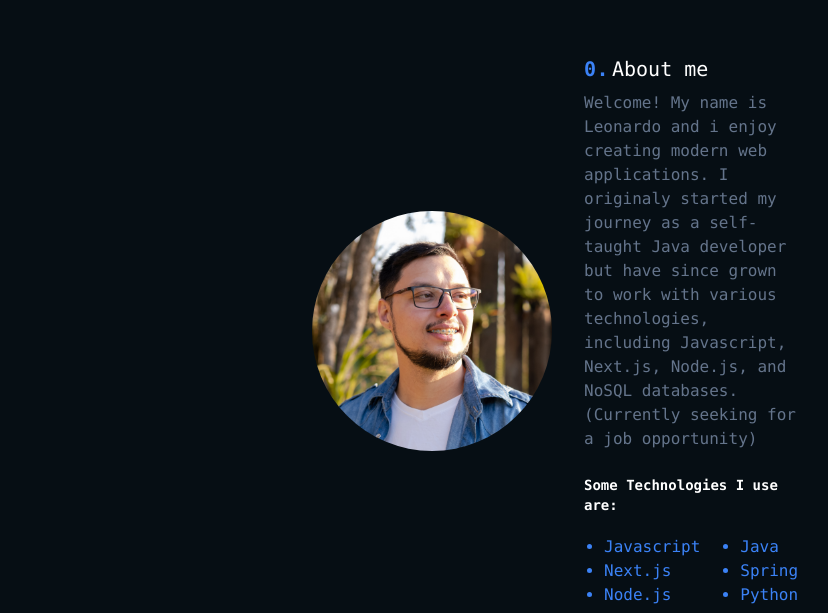
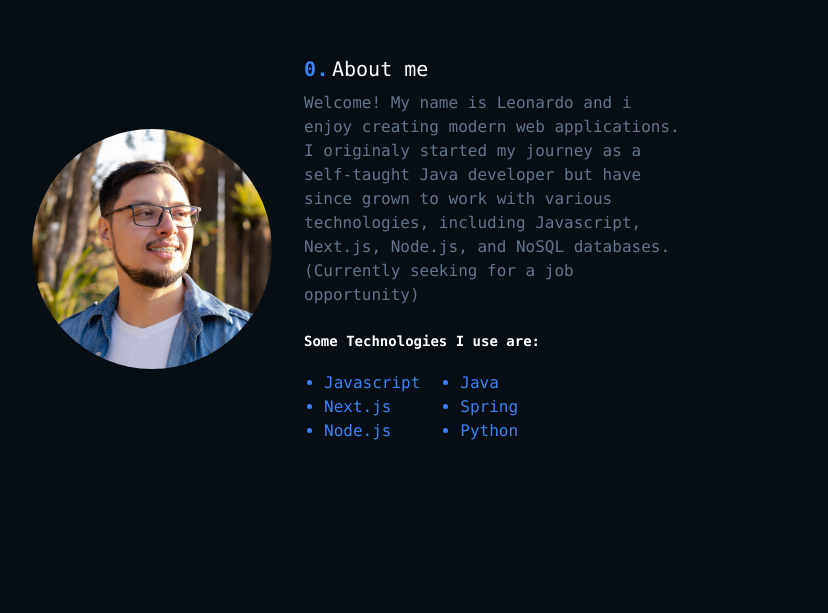
Before and after one commit to leovizeu/portfolio-vizeu, a Next.js app: page / in a window 1280 px wide. Shown: the part 1067-1680 px from the top of the page, without its empty margins (264-1092 px from the left). Built offline with nearby package versions, Linux system fonts and the light colour scheme.

Commit message:
fixed some responsivity errors

```diff
--- a/src/app/Components/Hero.tsx
+++ b/src/app/Components/Hero.tsx
@@ -53,7 +53,7 @@
 
             </div>
 
-            <div className="xl:py-20 xl:px-80" id="about">
+            <div className="xl:py-20 xl:px-10" id="about">
                 <div className="md:flex">
                     <div className="md:flex md:items-center md:shrink-0">
                         <Image
@@ -75,6 +75,7 @@
                             Welcome! My name is Leonardo and i enjoy creating modern web applications. I originaly
                             started my journey as a self-taught Java developer but have since grown to work with
                             various technologies, including Javascript, Next.js, Node.js, and NoSQL databases.
+                            <br />
                             (Currently seeking for a job opportunity)
                         </p>
                         <br />
--- a/src/app/layout.tsx
+++ b/src/app/layout.tsx
@@ -18,7 +18,7 @@
   return (
     <html lang="en">
       <body className={inter.className}>
-        <div className='max-xl:opacity-0 max-md:opacity-0'>
+        <div className='max-xl:opacity-0 max-md:opacity-0 sm:opacity-0'>
           <div className="custom-shape-divider-bottom-1706022153">
             <svg data-name="Layer 1" xmlns="http://www.w3.org/2000/svg" viewBox="0 0 1200 120" preserveAspectRatio="none">
                 <path d="M0,0V46.29c47.79,22.2,103.59,32.17,158,28,70.36-5.37,136.33-33.31,206.8-37.5C438.64,32.43,512.34,53.67,583,72.05c69.27,18,138.3,24.88,209.4,13.08,36.15-6,69.85-17.84,104.45-29.34C989.49,25,1113-14.29,1200,52.47V0Z" opacity=".25" className="shape-fill"></path>
```
